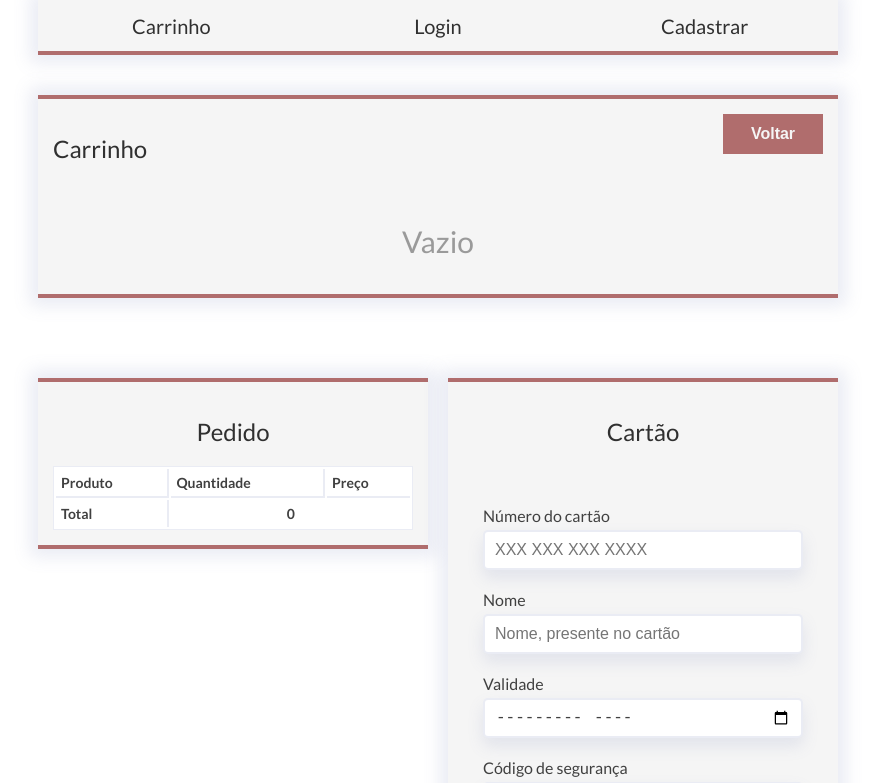
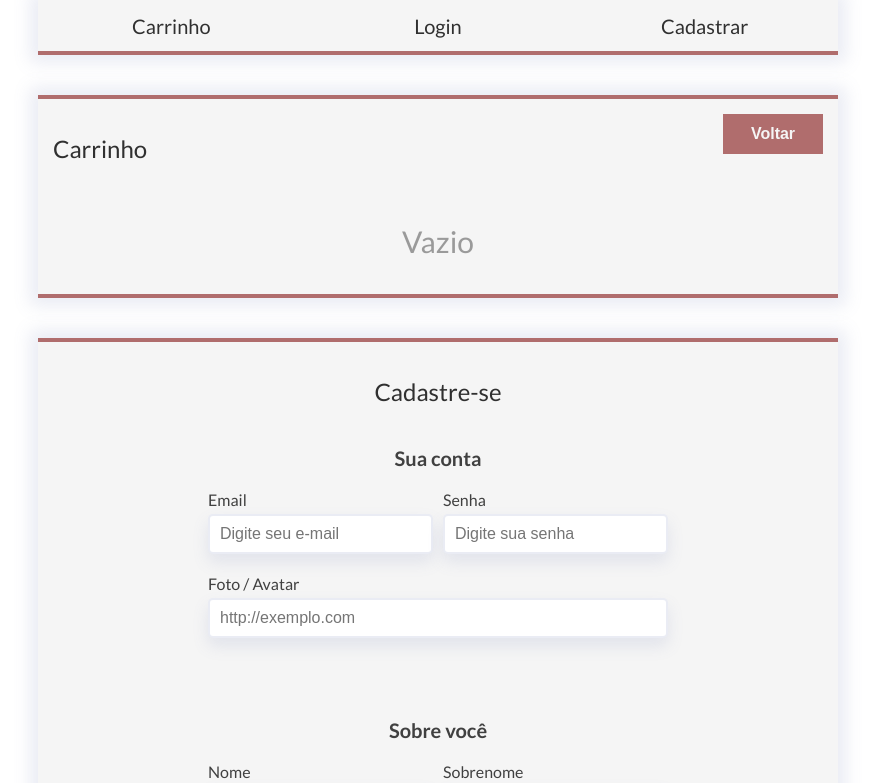
Before and after one commit to Nadno/e-commerce-front-end, a Next.js app: page /cart in a window 1280 px wide. Shown: the top 783 px of the page, without its empty margins (202-1077 px from the left). Built offline with nearby package versions, Linux system fonts and the light colour scheme.

Commit message:
component, conditional render using authorized state that return a Checkout or SignUp component

```diff
--- a/src/pages/cart.tsx
+++ b/src/pages/cart.tsx
@@ -6,8 +6,11 @@ import Head from 'next/head';
 import Cart, { CartItem } from '../components/Cart';
 import Header from '../components/Header';
 import Checkout from '../components/Checkout';
+import useAccount from '../hooks/useAccount';
+import SignUp from '../screen/sign-up';
 
-const CartPage: React.FC = () => {;
+const CartPage: React.FC = () => {
+  const { authorized } = useAccount();
   const { cart, removeFromCart } = useCart();
 
   const [finalPrice, setFinalPrice] = useState(0);
@@ -38,7 +41,11 @@ const CartPage: React.FC = () => {;
         removeItem={removeFromCart}
       />
 
-      <Checkout products={products} finalPrice={finalPrice} />
+      {authorized ? (
+        <Checkout products={products} finalPrice={finalPrice} />
+      ) : (
+        <SignUp goToPath="/cart" />
+      )}
     </>
   );
 };
```
